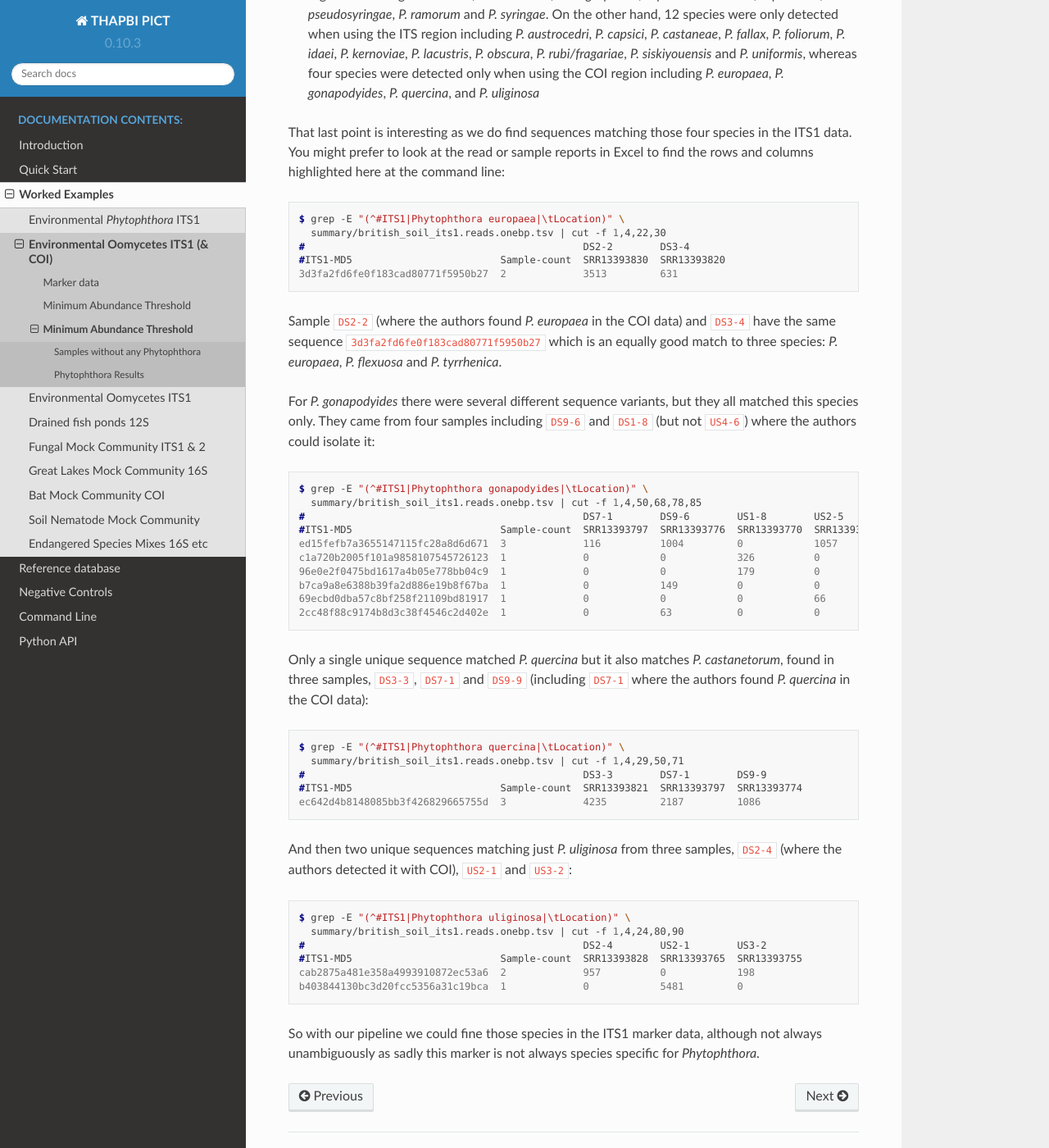
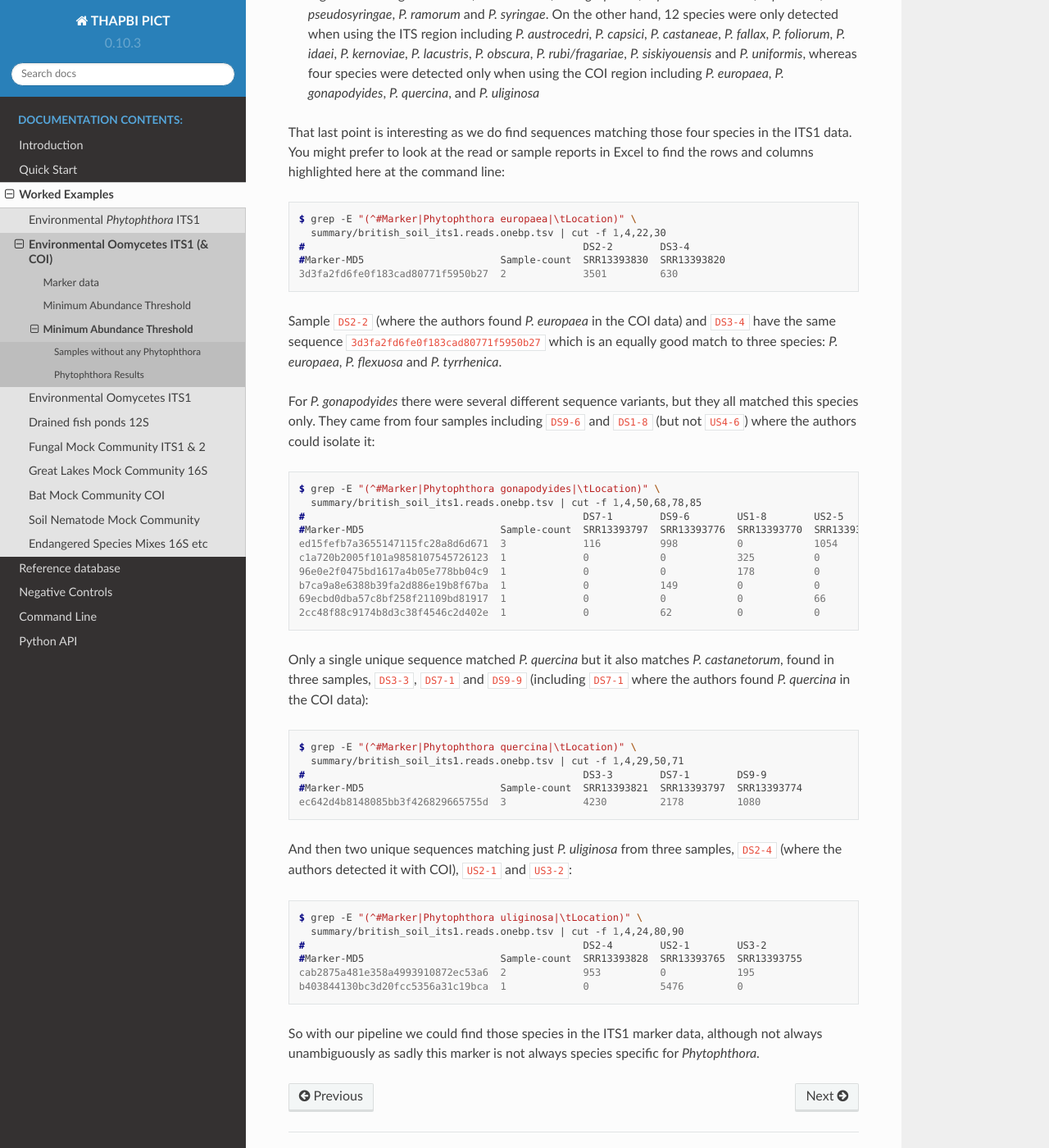
Before and after one commit to peterjc/thapbi-pict, a Sphinx documentation site: the page built from docs/examples/british_soil/presence_absence.rst, in a window 1280 px wide and 1400 px high, scrolled down 3705 px. Shown: the whole window at 82% size. Built offline with Sphinx 7.4.7 and the Read the Docs theme 2.0.0, drawn with Linux system fonts in a browser that asks for light colours; pages that are not in the unit, such as notebooks, are missing from menus; some of the changed text lies outside the part shown.

Commit message:
Update counts with pipeline changes

```diff
--- a/docs/examples/british_soil/presence_absence.rst
+++ b/docs/examples/british_soil/presence_absence.rst
@@ -145,11 +145,12 @@ line:
 
 .. code:: console
 
-    $ grep -E "(^#ITS1|Phytophthora europaea|\tLocation)" \
+    $ grep -E "(^#Marker|Phytophthora europaea|\tLocation)" \
       summary/british_soil_its1.reads.onebp.tsv | cut -f 1,4,22,30
     #                                               DS2-2        DS3-4
-    #ITS1-MD5                         Sample-count  SRR13393830  SRR13393820
-    3d3fa2fd6fe0f183cad80771f5950b27  2             3513         631
+    #Marker-MD5                       Sample-count  SRR13393830  SRR13393820
+    3d3fa2fd6fe0f183cad80771f5950b27  2             3501         630
+
 
 Sample ``DS2-2`` (where the authors found *P. europaea* in the COI data) and
 ``DS3-4`` have the same sequence ``3d3fa2fd6fe0f183cad80771f5950b27`` which
@@ -162,16 +163,17 @@ and ``DS1-8`` (but not ``US4-6``) where the authors could isolate it:
 
 .. code:: console
 
-    $ grep -E "(^#ITS1|Phytophthora gonapodyides|\tLocation)" \
+    $ grep -E "(^#Marker|Phytophthora gonapodyides|\tLocation)" \
       summary/british_soil_its1.reads.onebp.tsv | cut -f 1,4,50,68,78,85
     #                                               DS7-1        DS9-6        US1-8        US2-5
-    #ITS1-MD5                         Sample-count  SRR13393797  SRR13393776  SRR13393770  SRR13393762
-    ed15fefb7a3655147115fc28a8d6d671  3             116          1004         0            1057
-    c1a720b2005f101a9858107545726123  1             0            0            326          0
-    96e0e2f0475bd1617a4b05e778bb04c9  1             0            0            179          0
+    #Marker-MD5                       Sample-count  SRR13393797  SRR13393776  SRR13393770  SRR13393762
+    ed15fefb7a3655147115fc28a8d6d671  3             116          998          0            1054
+    c1a720b2005f101a9858107545726123  1             0            0            325          0
+    96e0e2f0475bd1617a4b05e778bb04c9  1             0            0            178          0
     b7ca9a8e6388b39fa2d886e19b8f67ba  1             0            149          0            0
     69ecbd0dba57c8bf258f21109bd81917  1             0            0            0            66
-    2cc48f88c9174b8d3c38f4546c2d402e  1             0            63           0            0
+    2cc48f88c9174b8d3c38f4546c2d402e  1             0            62           0            0
+
 
 Only a single unique sequence matched *P. quercina* but it also matches
 *P. castanetorum*, found in three samples, ``DS3-3``, ``DS7-1`` and ``DS9-9``
@@ -179,24 +181,25 @@ Only a single unique sequence matched *P. quercina* but it also matches
 
 .. code:: console
 
-    $ grep -E "(^#ITS1|Phytophthora quercina|\tLocation)" \
+    $ grep -E "(^#Marker|Phytophthora quercina|\tLocation)" \
       summary/british_soil_its1.reads.onebp.tsv | cut -f 1,4,29,50,71
     #                                               DS3-3        DS7-1        DS9-9
-    #ITS1-MD5                         Sample-count  SRR13393821  SRR13393797  SRR13393774
-    ec642d4b8148085bb3f426829665755d  3             4235         2187         1086
+    #Marker-MD5                       Sample-count  SRR13393821  SRR13393797  SRR13393774
+    ec642d4b8148085bb3f426829665755d  3             4230         2178         1080
+
 
 And then two unique sequences matching just *P. uliginosa* from three samples,
 ``DS2-4`` (where the authors detected it with COI), ``US2-1`` and ``US3-2``:
 
 .. code:: console
 
-    $ grep -E "(^#ITS1|Phytophthora uliginosa|\tLocation)" \
+    $ grep -E "(^#Marker|Phytophthora uliginosa|\tLocation)" \
       summary/british_soil_its1.reads.onebp.tsv | cut -f 1,4,24,80,90
     #                                               DS2-4        US2-1        US3-2
-    #ITS1-MD5                         Sample-count  SRR13393828  SRR13393765  SRR13393755
-    cab2875a481e358a4993910872ec53a6  2             957          0            198
-    b403844130bc3d20fcc5356a31c19bca  1             0            5481         0
+    #Marker-MD5                       Sample-count  SRR13393828  SRR13393765  SRR13393755
+    cab2875a481e358a4993910872ec53a6  2             953          0            195
+    b403844130bc3d20fcc5356a31c19bca  1             0            5476         0
 
-So with our pipeline we could fine those species in the ITS1 marker data,
+So with our pipeline we could find those species in the ITS1 marker data,
 although not always unambiguously as sadly this marker is not always species
 specific for *Phytophthora*.
```
Also changed, not shown: other parts of docs/examples/british_soil/presence_absence.rst (+19 -19 lines), docs/examples/british_soil/abundance.rst (+17 -9 lines).
